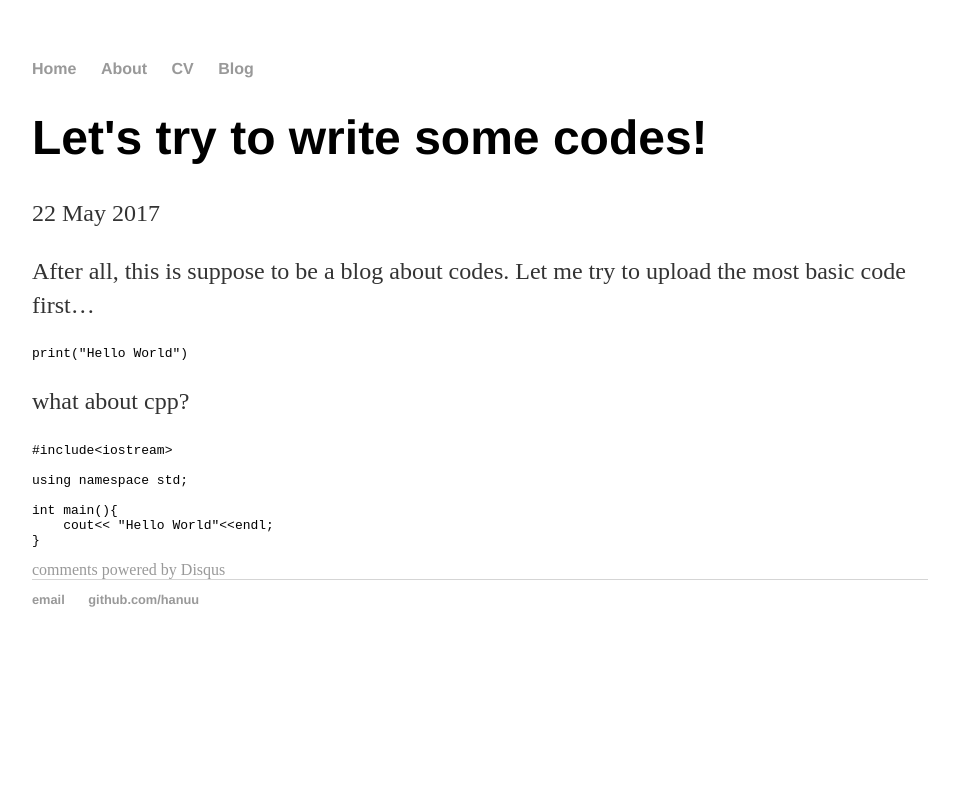
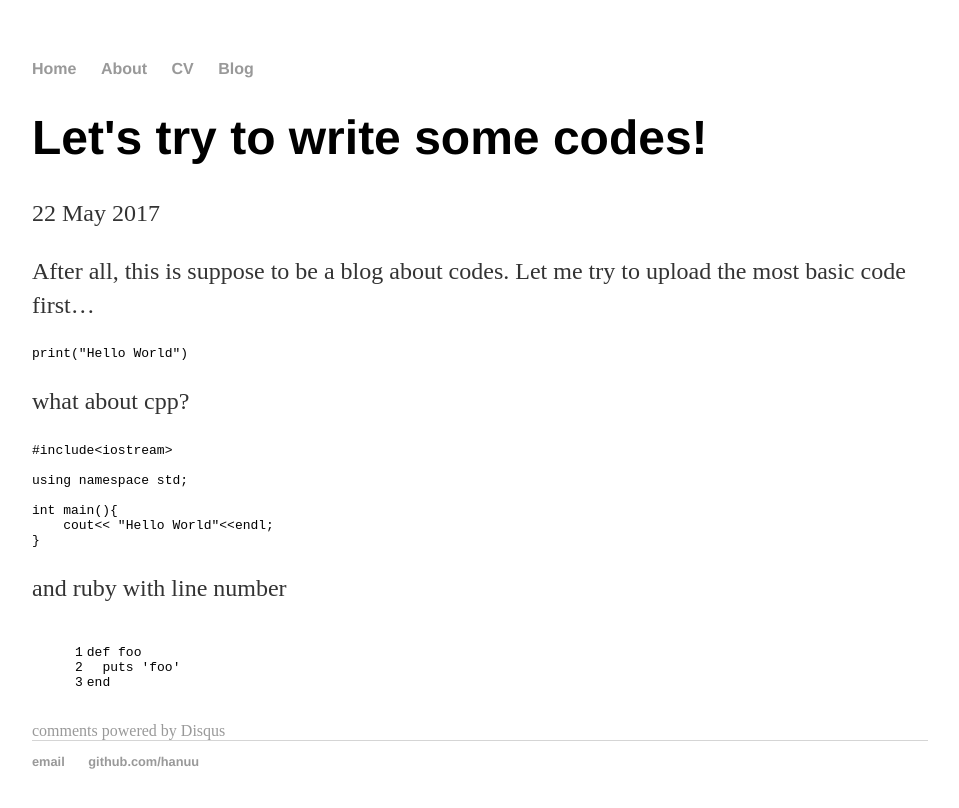
Before and after one commit to Hanuu/Hanuu.github.io, a Jekyll site: the page built from _posts/2017-05-22-code-test.md, in a window 1280 px wide. Shown: the top 808 px of the page, without its empty margins (160-1119 px from the left). Built offline with Jekyll 4.4.1, drawn with Linux system fonts in a browser that asks for light colours; comment, search, counter and statistics services are not loaded.

Commit message:
ruby with line numbers

````diff
--- a/_posts/2017-05-22-code-test.md
+++ b/_posts/2017-05-22-code-test.md
@@ -22,3 +22,9 @@ int main(){
     cout<< "Hello World"<<endl;
 }
 ```
+and ruby with line number
+{% highlight ruby linenos %}
+def foo
+  puts 'foo'
+end
+{% endhighlight %}
````
